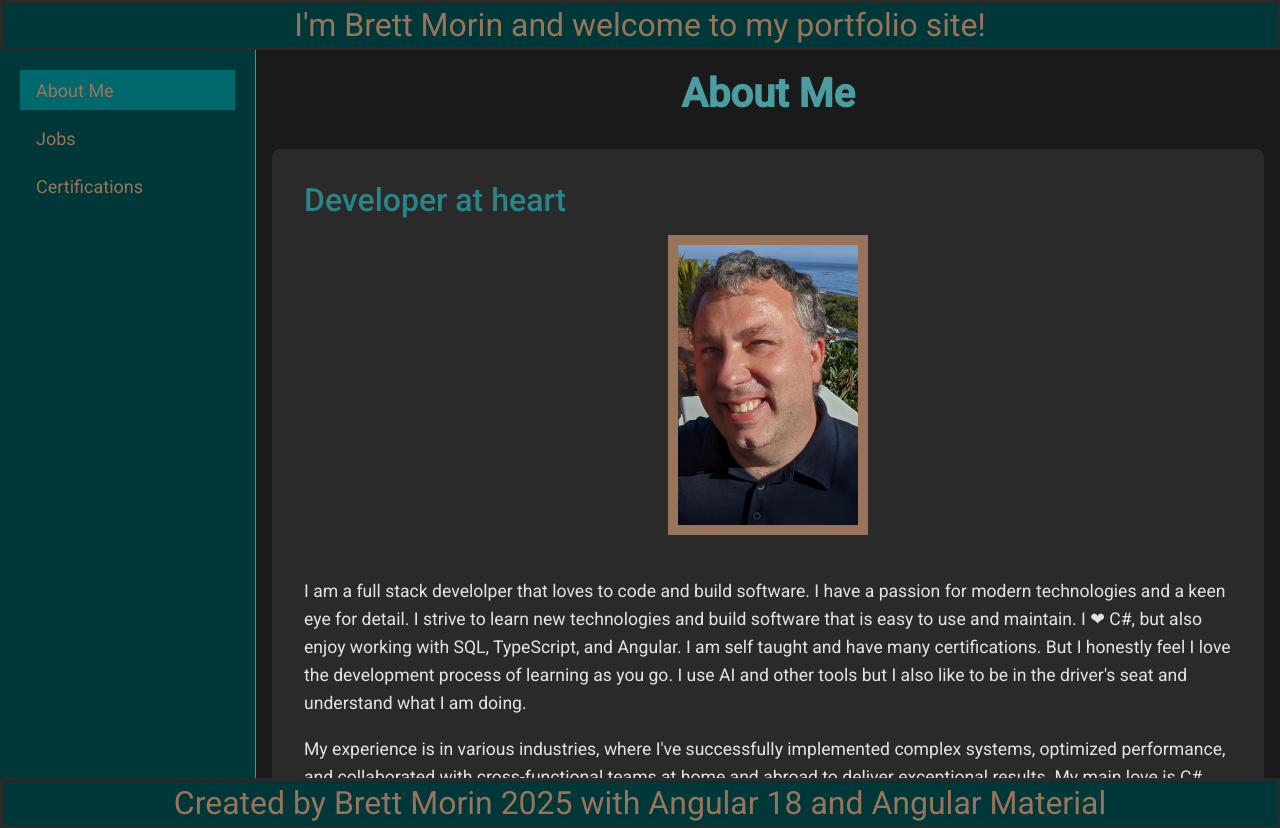
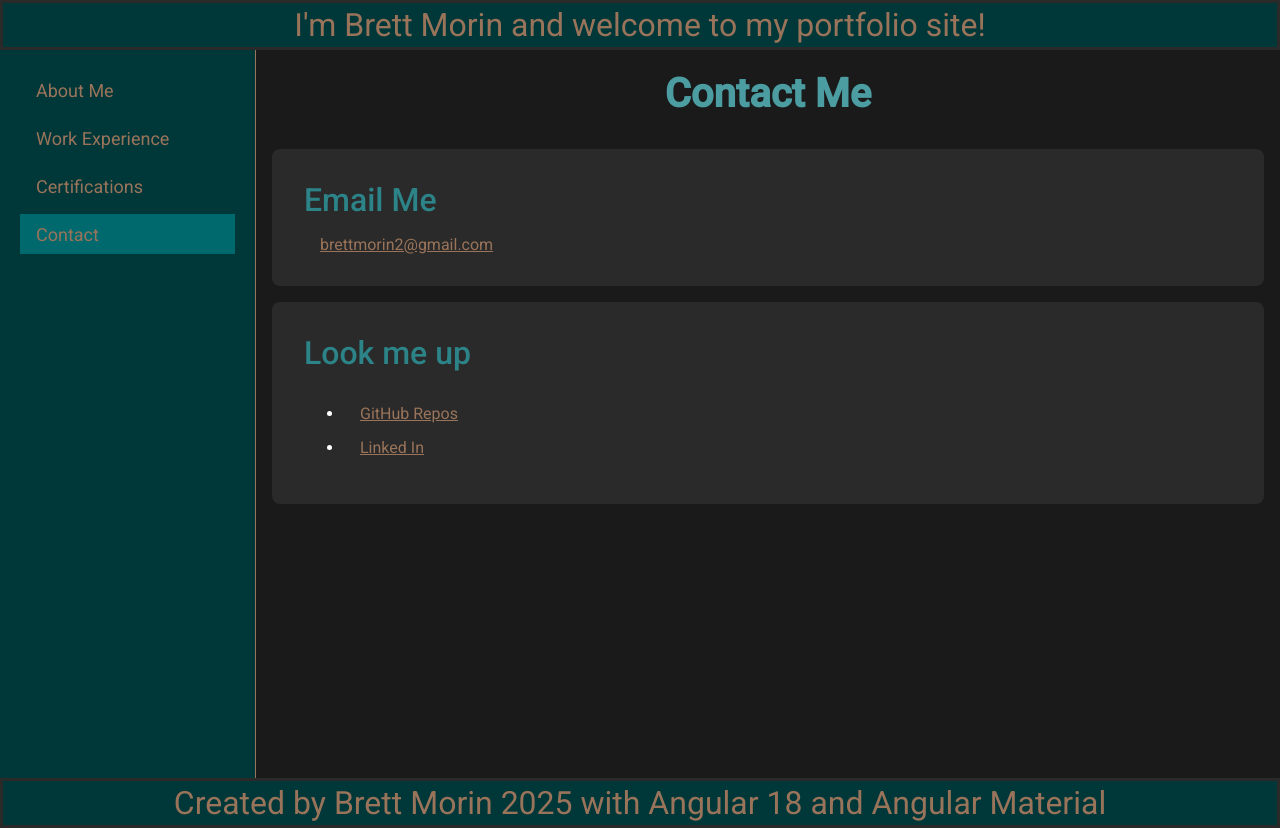
Before and after one commit to djangojazz/PortfolioSite, an Angular app in the folder portfolio-site/: page /contact in a window 1280 px wide. Before the commit this address led to /about. Built offline with nearby package versions, Linux system fonts and the light colour scheme.

Commit message:
Added contact section

```diff
--- a/portfolio-site/src/app/app.routes.ts
+++ b/portfolio-site/src/app/app.routes.ts
@@ -2,11 +2,13 @@ import { Routes } from '@angular/router';
 import { AboutMeComponent } from './components/about-me/about-me.component';
 import { JobsComponent } from './components/jobs/jobs.component';
 import { CertificationsComponent } from './components/certifications/certifications.component';
+import { ContactComponent } from './components/contact/contact.component';
 
 export const routes: Routes = [
   { path: '', redirectTo: '/about', pathMatch: 'full' },
   { path: 'about', component: AboutMeComponent },
   { path: 'jobs', component: JobsComponent },
   { path: 'certifications', component: CertificationsComponent },
+  { path: 'contact', component: ContactComponent},
   { path: '**', redirectTo: '/about' }
 ];
--- /dev/null
+++ b/portfolio-site/src/app/components/contact/contact.component.html
@@ -0,0 +1,21 @@
+<h1>Contact Me</h1>
+<mat-card>
+  <mat-card-header>
+    <mat-card-title>Email Me</mat-card-title>
+  </mat-card-header>
+  <mat-card-content>
+    <a href="mailto:brettmorin2@gmail.com" target="_blank">brettmorin2&#64;gmail.com</a>
+  </mat-card-content>
+</mat-card>
+<mat-card>
+  <mat-card-header>
+    <mat-card-title>Look me up</mat-card-title>
+  </mat-card-header>
+  <mat-card-content>
+    <ul>
+      <li><a href="https://github.com/djangojazz" target="_blank">GitHub Repos</a></li>
+      <li><a href="https://www.linkedin.com/in/brettmorin/" target="_blank">Linked In</a></li>
+    </ul>
+
+  </mat-card-content>
+</mat-card>
--- /dev/null
+++ b/portfolio-site/src/app/components/contact/contact.component.scss
@@ -0,0 +1,5 @@
+@import '../../../styles.scss';
+
+li {
+  margin-bottom: 15px;
+}
--- /dev/null
+++ b/portfolio-site/src/app/components/contact/contact.component.ts
@@ -0,0 +1,18 @@
+import { Component, OnInit } from '@angular/core';
+import { MatCardModule } from '@angular/material/card';
+
+@Component({
+  selector: 'app-contact',
+  standalone: true,
+  imports: [MatCardModule],
+  templateUrl: './contact.component.html',
+  styleUrls: ['./contact.component.scss']
+})
+export class ContactComponent implements OnInit {
+
+  constructor() { }
+
+  ngOnInit() {
+  }
+
+}
--- a/portfolio-site/src/app/components/jobs/jobs.component.html
+++ b/portfolio-site/src/app/components/jobs/jobs.component.html
@@ -11,7 +11,7 @@
         <div class="duration">{{ job.duration }}</div>
       </div>
       <mat-divider></mat-divider>
-      <ul class="responsibilities">
+      <ul>
         <li *ngFor="let responsibility of job.responsibilities">{{ responsibility }}</li>
       </ul>
     </mat-card-content>
--- a/portfolio-site/src/app/components/navigation/navigation.component.html
+++ b/portfolio-site/src/app/components/navigation/navigation.component.html
@@ -3,8 +3,9 @@
     <div class="sidenav-content">
       <nav>
         <a mat-button routerLink="/about" routerLinkActive="active">About Me</a>
-        <a mat-button routerLink="/jobs" routerLinkActive="active">Jobs</a>
+        <a mat-button routerLink="/jobs" routerLinkActive="active">Work Experience</a>
         <a mat-button routerLink="/certifications" routerLinkActive="active">Certifications</a>
+        <a mat-button routerLink="/contact" routerLinkActive="active">Contact</a>
       </nav>
     </div>
   </mat-sidenav>
--- a/portfolio-site/src/styles.scss
+++ b/portfolio-site/src/styles.scss
@@ -80,3 +80,20 @@ mat-card {
   font-size: 2rem;
   border: 3px solid $darkBackground;
 }
+
+a {
+  color: $tan;
+  text-align: left;
+  justify-content: flex-start;
+  padding: 0.5rem 1rem;
+  transition: background-color 0.3s;
+  border-radius: 0;
+
+  &:hover {
+    background-color: $teal;
+  }
+
+  &.active {
+    background-color: $darkTeal;
+  }
+}
```
Also changed, not shown: 1 other file (tests, documents, lock files or other folders).
